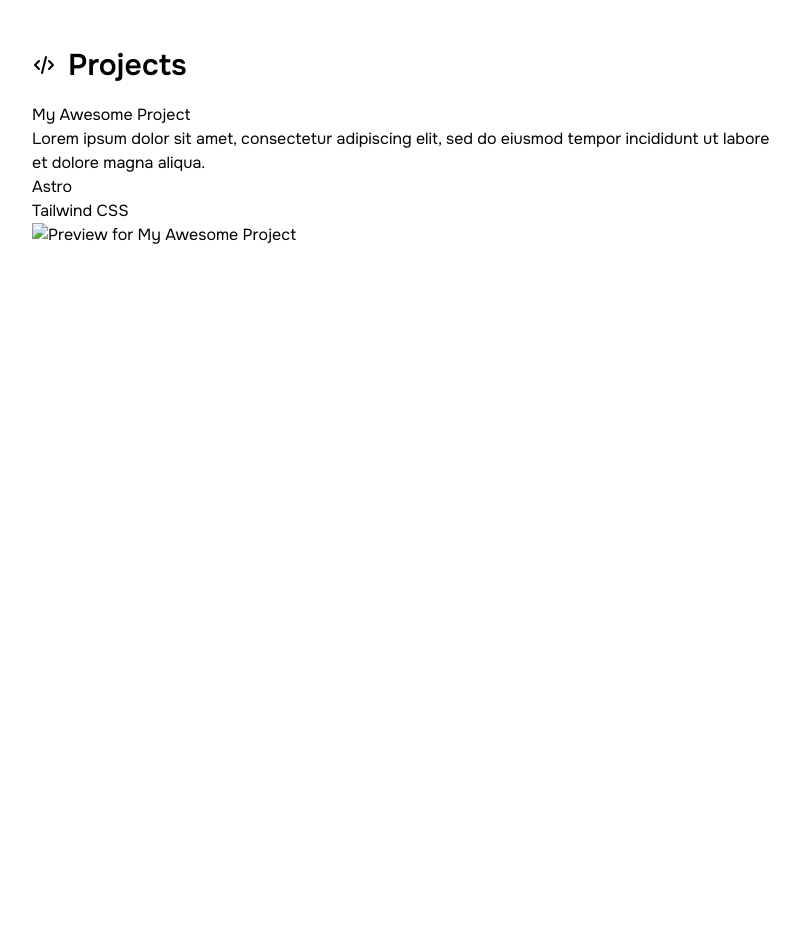
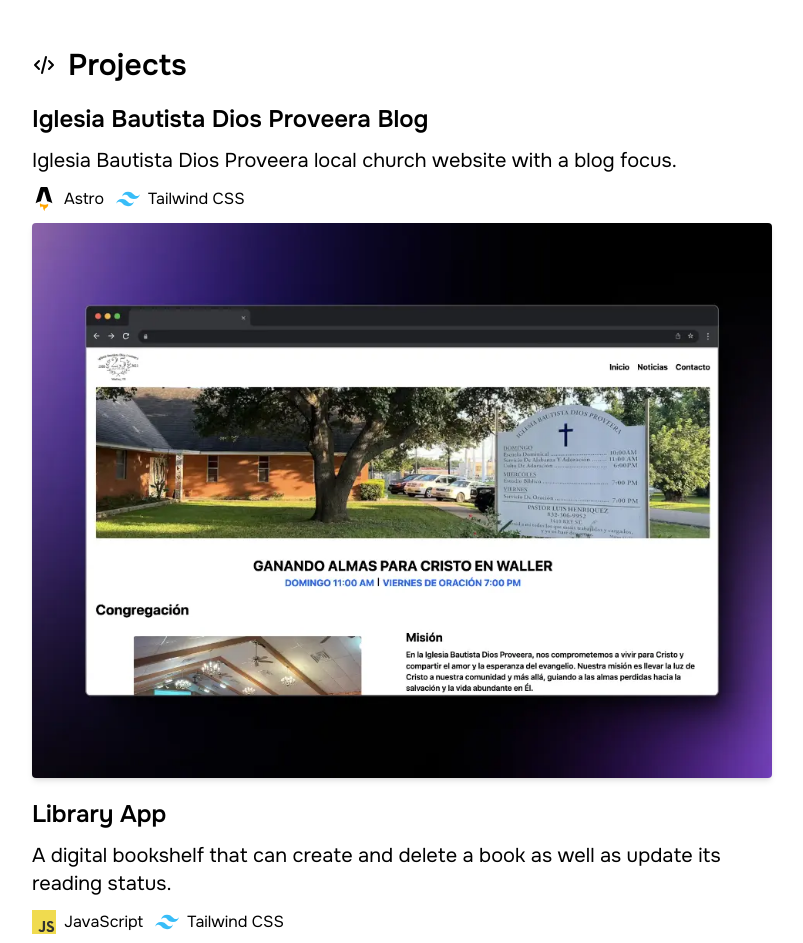
Before and after one commit to Alvarado08/v3-portfolio, an Astro site: page / in a window 1280 px wide. Shown: the part 840-1783 px from the top of the page, without its empty margins (238-1041 px from the left). Before the commit the page ends 1247 px from the top, so only its background shows below. Built offline with nearby package versions, Linux system fonts and the light colour scheme; Astro itself is replaced by a stand-in of ours.

Commit message:
Adding Projects
Continued adding projects with previews, links and tags.

```diff
--- a/src/components/Projects.astro
+++ b/src/components/Projects.astro
@@ -1,27 +1,57 @@
 ---
+import AstroIcon from '../components/icons/tools/AstroIcon.astro';
+import TailwindIcon from '../components/icons/tools/TailwindIcon.astro';
+import JavaScriptIcon from '../components/icons/tools/JavaScriptIcon.astro';
+
+const TAGS = {
+    ASTRO: {
+        name: 'Astro',
+        icon: AstroIcon
+    },
+    TAILWIND: {
+        name: 'Tailwind CSS',
+        icon: TailwindIcon
+    },
+    JAVASCRIPT: {
+        name: 'JavaScript',
+        icon: JavaScriptIcon
+    }
+}
+
 const PROJECTS = [
     {
-        title: 'My Awesome Project',
-        description: 'Lorem ipsum dolor sit amet, consectetur adipiscing elit, sed do eiusmod tempor incididunt ut labore et dolore magna aliqua.',
-        link: '#',
+        title: 'Iglesia Bautista Dios Proveera Blog',
+        description: 'Iglesia Bautista Dios Proveera local church website with a blog focus.',
+        link: 'https://iglesiadiosproveera.com',
         github: '#',
-        image: '#',
-        tags:['Astro','Tailwind CSS']
+        image: '/projects/diosproveera.webp',
+        tags:[TAGS.ASTRO,TAGS.TAILWIND]
+    },
+    {
+        title: 'Library App',
+        description: 'A digital bookshelf that can create and delete a book as well as update its reading status.',
+        link: 'https://alvarado08.github.io/library/',
+        github: 'https://github.com/Alvarado08/library',
+        image: '/projects/library.webp',
+        tags:[TAGS.JAVASCRIPT,TAGS.TAILWIND]
     }
 ]
 ---
 
 {
     PROJECTS.map(({title,description,image,tags}) => (
-        <article>
-            <h3>{title}</h3>
-            <p>{description}</p>
-            <ul>
+        <article class="space-y-3">
+            <h3 class="text-xl md:text-2xl font-semibold">{title}</h3>
+            <p class="text-lg md:text-xl text-pretty">{description}</p>
+            <ul class="flex items-center gap-x-3">
                 {tags.map(tag => (
-                    <li>{tag}</li>
+                    <li class="flex items-center gap-x-2">
+                        <tag.icon class="size-6"/>
+                        {tag.name}
+                    </li>
                 ))}
             </ul>
-            <img src={image} alt={`Preview for ${title}`}>
+            <img class="rounded shadow-md" src={image} alt={`Preview for ${title}`}>
         </article>
     ))
 }
--- /dev/null
+++ b/src/components/icons/tools/AstroIcon.astro
@@ -0,0 +1,15 @@
+<svg
+    {...Astro.props}
+    viewBox="0 0 256 366"
+    xmlns="http://www.w3.org/2000/svg"
+    width="256"
+    height="366"
+    preserveAspectRatio="xMidYMid"
+    ><path
+        fill="currentColor"
+        d="M182.022 9.147c2.982 3.702 4.502 8.697 7.543 18.687L256 246.074a276.467 276.467 0 0 0-79.426-26.891L133.318 73.008a5.63 5.63 0 0 0-10.802.017L79.784 219.11A276.453 276.453 0 0 0 0 246.04L66.76 27.783c3.051-9.972 4.577-14.959 7.559-18.654a24.541 24.541 0 0 1 9.946-7.358C88.67 0 93.885 0 104.314 0h47.683c10.443 0 15.664 0 20.074 1.774a24.545 24.545 0 0 1 9.95 7.373Z"
+    ></path><path
+        fill="orange"
+        d="M189.972 256.46c-10.952 9.364-32.812 15.751-57.992 15.751-30.904 0-56.807-9.621-63.68-22.56-2.458 7.415-3.009 15.903-3.009 21.324 0 0-1.619 26.623 16.898 45.14 0-9.615 7.795-17.41 17.41-17.41 16.48 0 16.46 14.378 16.446 26.043l-.001 1.041c0 17.705 10.82 32.883 26.21 39.28a35.685 35.685 0 0 1-3.588-15.647c0-16.886 9.913-23.173 21.435-30.48 9.167-5.814 19.353-12.274 26.372-25.232a47.588 47.588 0 0 0 5.742-22.735c0-5.06-.786-9.938-2.243-14.516Z"
+    ></path></svg
+>
--- /dev/null
+++ b/src/components/icons/tools/JavaScriptIcon.astro
@@ -0,0 +1,10 @@
+<svg
+    {...Astro.props}
+    xmlns="http://www.w3.org/2000/svg"
+    width="2500"
+    height="2500"
+    viewBox="0 0 1052 1052"
+    ><path fill="#f0db4f" d="M0 0h1052v1052H0z"></path><path
+        d="M965.9 801.1c-7.7-48-39-88.3-131.7-125.9-32.2-14.8-68.1-25.399-78.8-49.8-3.8-14.2-4.3-22.2-1.9-30.8 6.9-27.9 40.2-36.6 66.6-28.6 17 5.7 33.1 18.801 42.8 39.7 45.4-29.399 45.3-29.2 77-49.399-11.6-18-17.8-26.301-25.4-34-27.3-30.5-64.5-46.2-124-45-10.3 1.3-20.699 2.699-31 4-29.699 7.5-58 23.1-74.6 44-49.8 56.5-35.6 155.399 25 196.1 59.7 44.8 147.4 55 158.6 96.9 10.9 51.3-37.699 67.899-86 62-35.6-7.4-55.399-25.5-76.8-58.4-39.399 22.8-39.399 22.8-79.899 46.1 9.6 21 19.699 30.5 35.8 48.7 76.2 77.3 266.899 73.5 301.1-43.5 1.399-4.001 10.6-30.801 3.199-72.101zm-394-317.6h-98.4c0 85-.399 169.4-.399 254.4 0 54.1 2.8 103.7-6 118.9-14.4 29.899-51.7 26.2-68.7 20.399-17.3-8.5-26.1-20.6-36.3-37.699-2.8-4.9-4.9-8.7-5.601-9-26.699 16.3-53.3 32.699-80 49 13.301 27.3 32.9 51 58 66.399 37.5 22.5 87.9 29.4 140.601 17.3 34.3-10 63.899-30.699 79.399-62.199 22.4-41.3 17.6-91.3 17.4-146.6.5-90.2 0-180.4 0-270.9z"
+        fill="#323330"></path></svg
+>
--- /dev/null
+++ b/src/components/icons/tools/TailwindIcon.astro
@@ -0,0 +1,17 @@
+<svg
+    {...Astro.props}
+    viewBox="0 0 256 154"
+    width="256"
+    height="154"
+    xmlns="http://www.w3.org/2000/svg"
+    preserveAspectRatio="xMidYMid"
+    ><defs
+        ><linearGradient x1="-2.778%" y1="32%" x2="100%" y2="67.556%" id="a"
+            ><stop stop-color="#2298BD" offset="0%"></stop><stop
+                stop-color="#0ED7B5"
+                offset="100%"></stop></linearGradient
+        ></defs
+    ><path
+        d="M128 0C93.867 0 72.533 17.067 64 51.2 76.8 34.133 91.733 27.733 108.8 32c9.737 2.434 16.697 9.499 24.401 17.318C145.751 62.057 160.275 76.8 192 76.8c34.133 0 55.467-17.067 64-51.2-12.8 17.067-27.733 23.467-44.8 19.2-9.737-2.434-16.697-9.499-24.401-17.318C174.249 14.743 159.725 0 128 0ZM64 76.8C29.867 76.8 8.533 93.867 0 128c12.8-17.067 27.733-23.467 44.8-19.2 9.737 2.434 16.697 9.499 24.401 17.318C81.751 138.857 96.275 153.6 128 153.6c34.133 0 55.467-17.067 64-51.2-12.8 17.067-27.733 23.467-44.8 19.2-9.737-2.434-16.697-9.499-24.401-17.318C110.249 91.543 95.725 76.8 64 76.8Z"
+        fill="#38bdf8"></path></svg
+>
```
Also changed, not shown: public/projects/diosproveera.webp (added), public/projects/library.webp (added).
